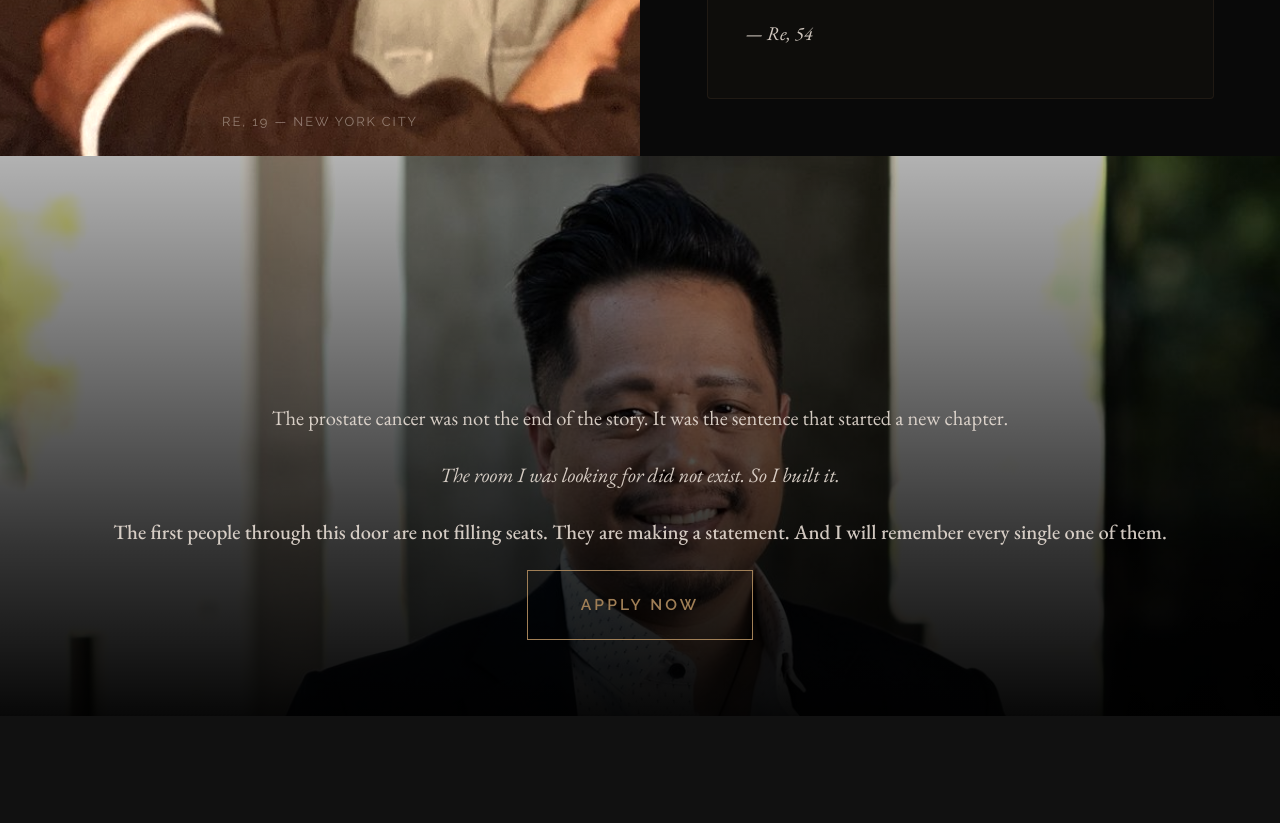
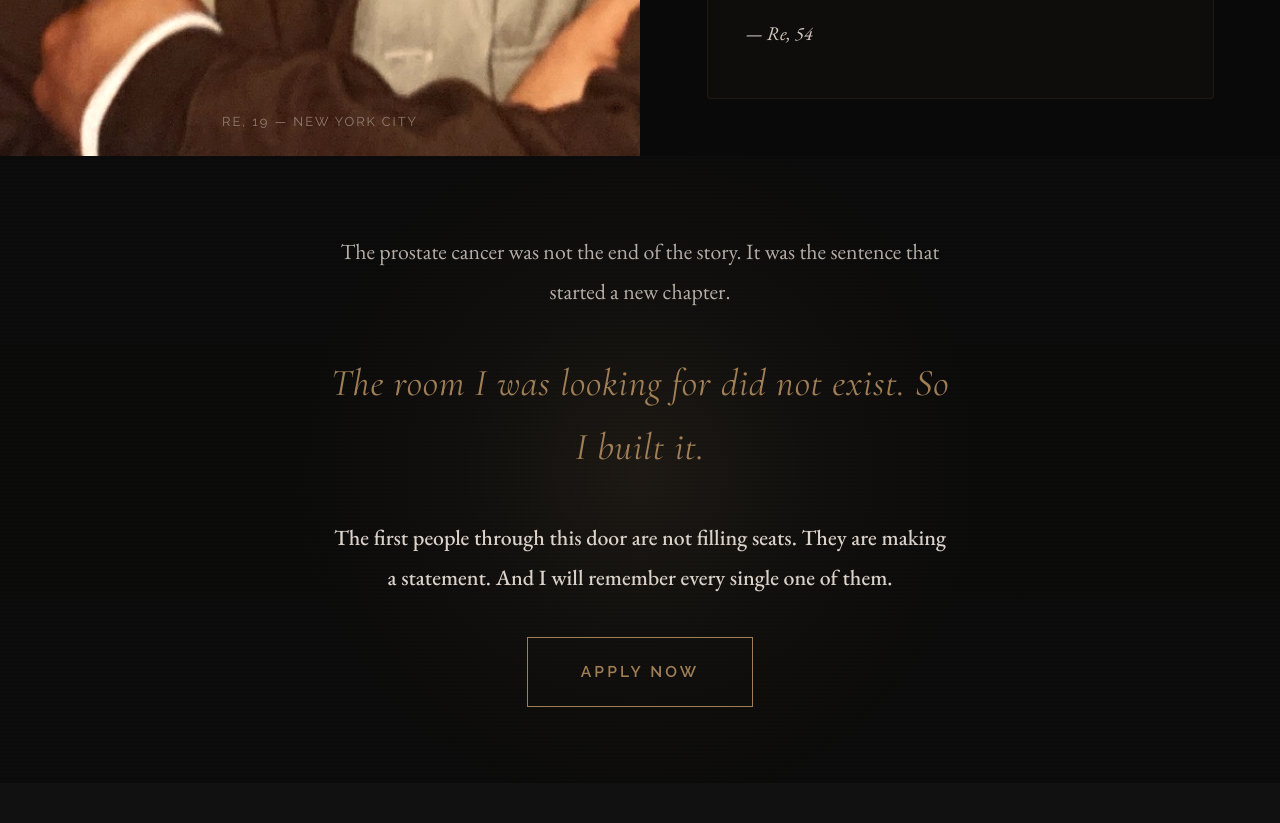
Before and after one commit to guldanjaMAX/higherloveevent.com, an Eleventy site: page index.html in a window 1280 px wide. Shown: the part 8039-8862 px from the top of the page. Built offline with nearby package versions, Linux system fonts and the light colour scheme; Eleventy itself is replaced by a stand-in of ours; files that its build step writes are made by us from their sources; a script that the page names is missing.

Commit message:
Closing hero: replace photo with textured gold glow + grain background

```diff
--- a/_includes/head-styles.html
+++ b/_includes/head-styles.html
@@ -446,27 +446,44 @@
       line-height: 1.8; color: rgba(237,227,218,0.88); font-style: italic; margin-bottom: 1rem;
     }
     .re-letter-card p:last-child { margin-bottom: 0; }
-    .re-closing-hero {
-      position: relative; width: 100%; height: 70vh; min-height: 400px; overflow: hidden;
+    /* Closing hero — textured background, no photo */
+    .re-closing-texture {
+      position: relative; width: 100%; min-height: 55vh; overflow: hidden;
+      display: flex; align-items: center; justify-content: center;
+      background: #0a0a0a;
     }
-    .re-closing-hero > img {
-      width: 100%; height: 100%; object-fit: cover; object-position: center top;
-      filter: grayscale(20%) contrast(1.1);
+    .re-closing-glow {
+      position: absolute; top: 50%; left: 50%; transform: translate(-50%, -50%);
+      width: 700px; height: 700px;
+      background: radial-gradient(circle, rgba(160,127,86,0.12) 0%, rgba(160,127,86,0.04) 35%, transparent 70%);
+      pointer-events: none;
     }
-    .re-closing-overlay {
+    .re-closing-grain {
       position: absolute; inset: 0;
-      background: linear-gradient(180deg, rgba(0,0,0,0.3) 0%, rgba(0,0,0,0.8) 70%, rgba(0,0,0,0.97) 100%);
+      background: repeating-linear-gradient(0deg, transparent, transparent 2px, rgba(160,127,86,0.015) 2px, rgba(160,127,86,0.015) 4px);
+      pointer-events: none;
     }
-    .re-closing-content {
-      position: absolute; bottom: 0; left: 0; right: 0; text-align: center; padding: 3rem 1.5rem 4rem;
+    .re-closing-content-centered {
+      position: relative; z-index: 2; text-align: center;
+      max-width: 700px; padding: 4rem 2rem;
     }
-    .re-closing-content p {
-      font-family: 'EB Garamond', serif; font-size: 1.08rem; line-height: 1.85;
-      color: rgba(237,227,218,0.88); margin-bottom: 1rem;
+    .re-closing-opener {
+      font-family: 'EB Garamond', serif; font-size: 1.15rem; line-height: 1.85;
+      color: rgba(237,227,218,0.75); margin-bottom: 2rem;
     }
     .re-built-it {
-      font-family: 'Cormorant Garamond', serif; font-size: 1.5rem;
-      font-style: italic; color: var(--chamoisee); margin-bottom: 1.5rem;
+      font-family: 'Cormorant Garamond', serif; font-size: 2rem;
+      font-style: italic; color: var(--chamoisee); margin-bottom: 2rem;
+      letter-spacing: 0.02em;
+    }
+    .re-closing-statement {
+      font-family: 'EB Garamond', serif; font-size: 1.15rem; line-height: 1.85;
+      color: rgba(237,227,218,0.92); margin-bottom: 2rem; font-weight: 500;
+    }
+    @media (max-width: 900px) {
+      .re-closing-texture { min-height: 45vh; }
+      .re-closing-content-centered { padding: 3rem 1.5rem; }
+      .re-built-it { font-size: 1.6rem; }
     }
     @media (max-width: 900px) {
       .re-chapter-card { height: 40vh; }
--- a/_includes/letter.html
+++ b/_includes/letter.html
@@ -123,14 +123,14 @@
     </div>
   </div>
 
-  <!-- CLOSING HERO -->
-  <div class="re-closing-hero fade-in">
-    <img src="images/re2.jpg" alt="Re Perez" loading="lazy">
-    <div class="re-closing-overlay"></div>
-    <div class="re-closing-content">
-      <p>The prostate cancer was not the end of the story. It was the sentence that started a new chapter.</p>
+  <!-- CLOSING HERO — textured, no photo -->
+  <div class="re-closing-texture fade-in">
+    <div class="re-closing-glow"></div>
+    <div class="re-closing-grain"></div>
+    <div class="re-closing-content-centered">
+      <p class="re-closing-opener">The prostate cancer was not the end of the story. It was the sentence that started a new chapter.</p>
       <p class="re-built-it">The room I was looking for did not exist. So I built it.</p>
-      <p style="font-weight: 500;">The first people through this door are not filling seats. They are making a statement. And I will remember every single one of them.</p>
+      <p class="re-closing-statement">The first people through this door are not filling seats. They are making a statement. And I will remember every single one of them.</p>
       <a href="#application-form" class="cta-button">Apply Now</a>
     </div>
   </div>
```
